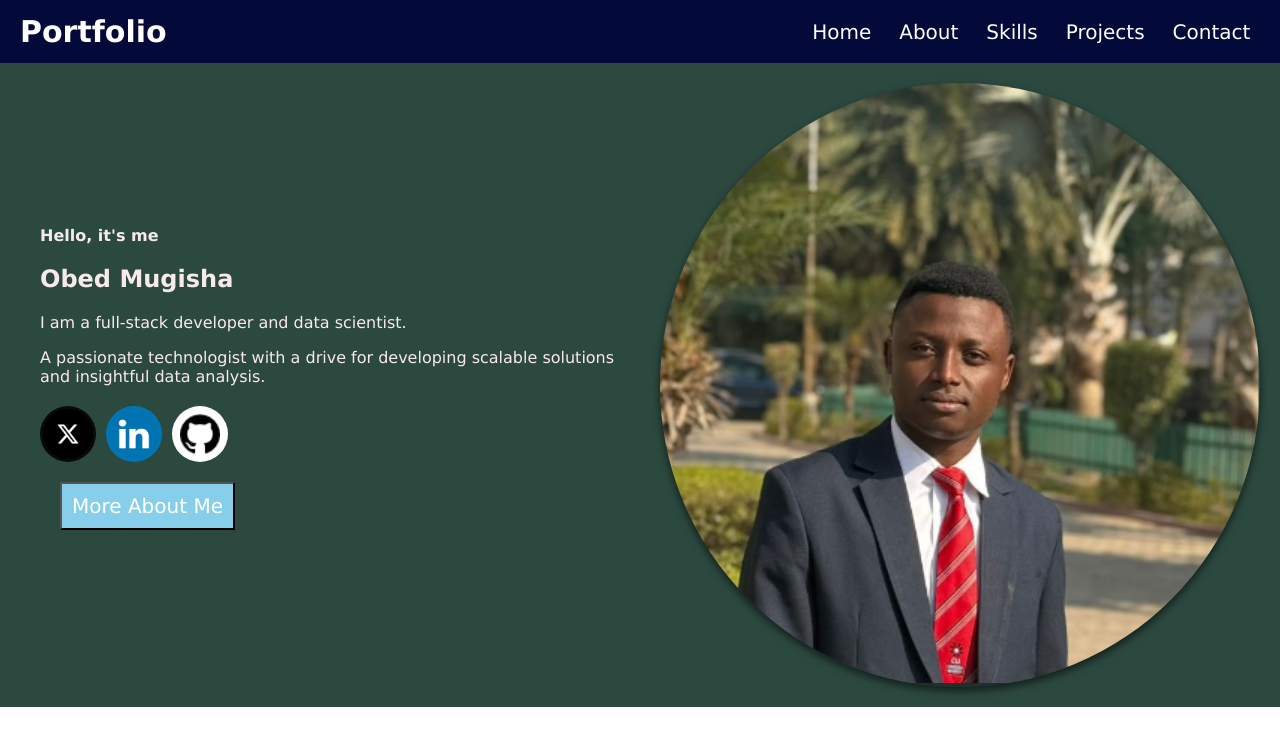
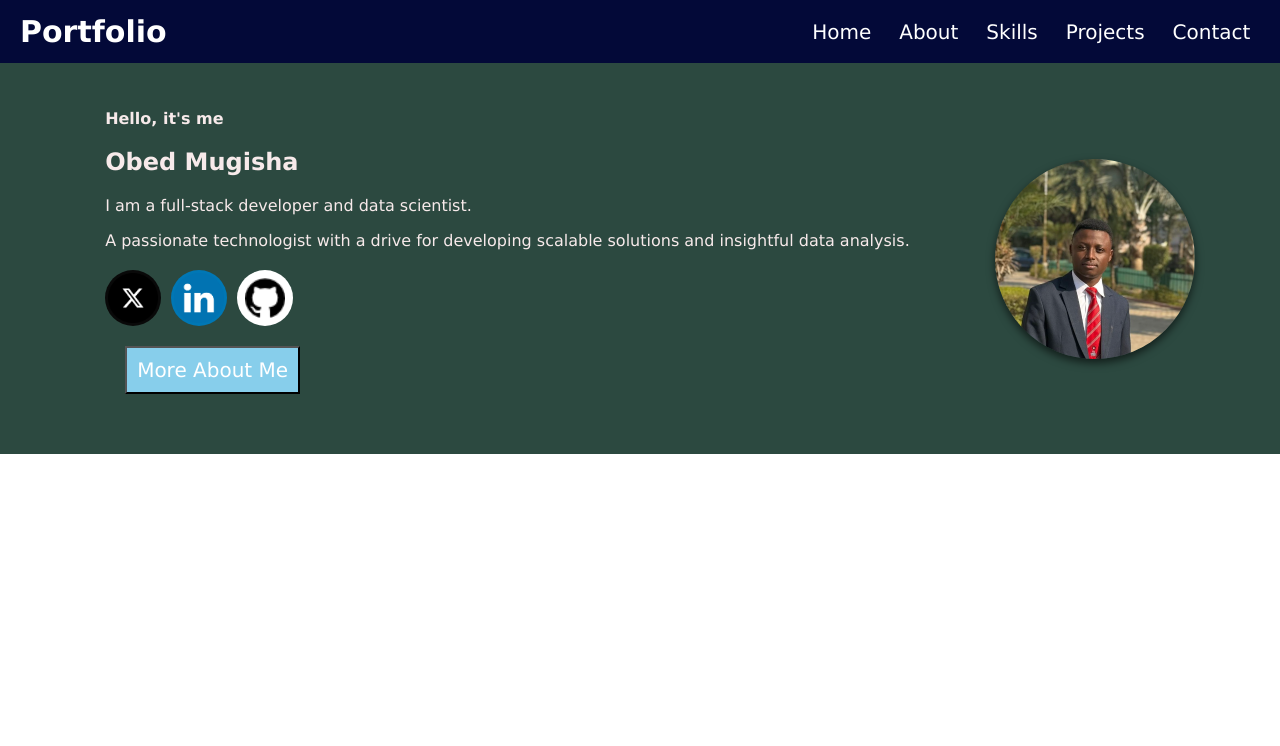
Before and after one commit to obedmugisha/Portfolio, a plain HTML site: page index.html in a window 1280 px wide. Drawn offline with Linux system fonts and the light colour scheme.

Commit message:
chenging the image sizes and fixing sizes

```diff
--- a/styles.css
+++ b/styles.css
@@ -55,23 +55,31 @@ nav {
 }
 .hero-content {
     display: flex;
-    justify-content: space-between;
+    justify-content: space-evenly;
     align-items: center;
     padding: 20px;
 }
 
 .text-content {
     padding: 20px;
-    flex: 1;
     padding-right: 20px;
     margin-top: -10px;
     color: #f7eaea;
 }
 
 .image-content {
-    flex: 1;
     text-align: right;
-    width: 400px;
+    width: 200px;
+    height: 200px;
+    border-radius: 50%;
+    box-shadow: 0 4px 8px rgba(0, 0, 0, 0.6);
+    overflow: hidden;
+}
+
+.image-content img {
+    width: 100%;
+    transition: transform 0.5s ease;
+    cursor: pointer;
 }
 
 .image-content img {
@@ -128,22 +136,9 @@ nav {
     animation: sparkle 1.5s infinite;
 }
 
-.image-content {
-    border-radius: 50%; /* Circular border */
-    box-shadow: 0 4px 8px rgba(0, 0, 0, 0.6); /* Shadow for depth */
-    overflow: hidden; /* Ensures no overflow of content outside the border */
-    width: 300px; /* Set the width of the image container to 800px */
-    margin: 0 auto; /* Center the container */
-}
 
-.image-content img {
-    width: 100%;
-    height: 600px; /* Ensure the image fills the container */
-
-    transition: transform 0.5s ease; /* Smooth transformation on hover */
-}
 
 .image-content:hover img {
     transform: scale(1.05); /* Slightly enlarge the image on hover */
-    box-shadow: 20px 0 100px rgba(91, 11, 11, 0.75); /* Bright shine effect */
+    box-shadow: 20px  0 100px rgba(91, 11, 11, 0.75); /* Bright shine effect */
 }
```
